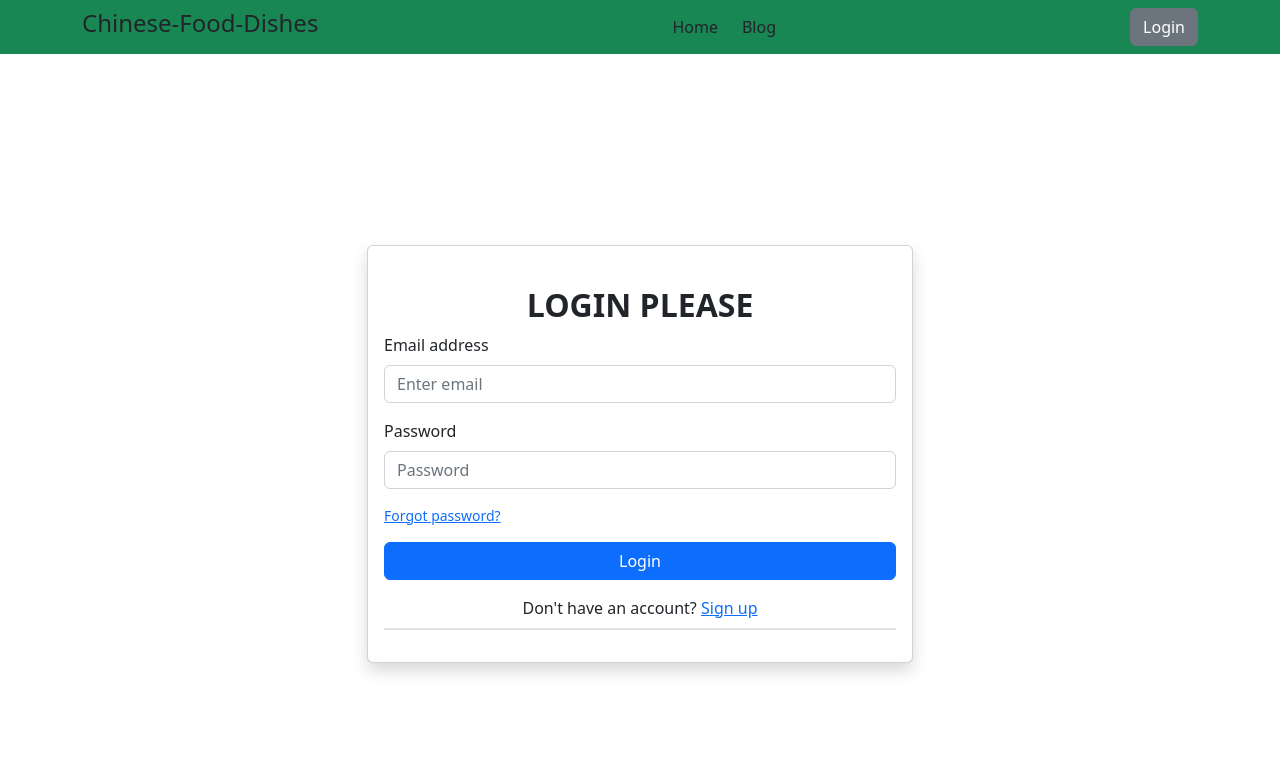
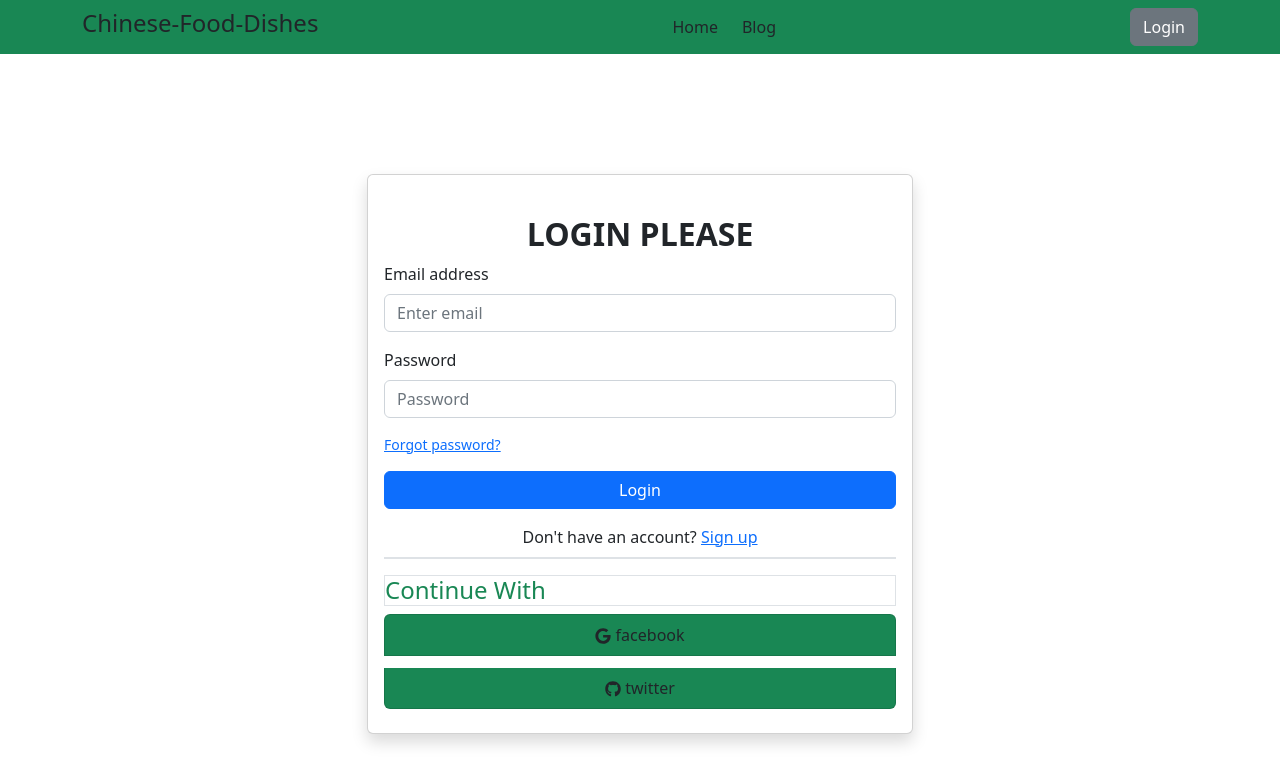
Before and after one commit to sakib21103090/Chinese-Food-Dishes-Client, a React (Vite) app: page /login in a window 1280 px wide. Shown: the top 784 px of the page. Built offline with nearby package versions, Linux system fonts and the light colour scheme; no server answers.

Commit message:
add chefData

```diff
--- a/src/Components/ChefInfo/ChefInfo.jsx
+++ b/src/Components/ChefInfo/ChefInfo.jsx
@@ -1,6 +1,7 @@
 import React from 'react';
 import { useLoaderData, } from 'react-router-dom';
 import Recipes from '../Recipe/Recipes';
+import { Card, Container } from 'react-bootstrap';
 
 const ChefInfo = () => {
   const  ChefInfo=useLoaderData();
@@ -8,10 +9,12 @@ const ChefInfo = () => {
   console.log(ChefInfo);
   const {id,name,picture,experience,recipes,recipesName}=ChefInfo;
   return (
-      <div className='card'>
 
-
-        <p>{name}</p>
+    <Container >
+    <Card style={{ width: '30rem' }}>
+<Card.Img className='img-fluid h-50'  variant="top" src={picture} />
+<Card.Body className='bg-light'>
+<Card.Title className='text-warning fw-bold '>{name}</Card.Title>
          {
                 recipesName.map(Info=><Recipes
                 Info={Info}
@@ -20,7 +23,9 @@ const ChefInfo = () => {
 
                 )
              }
-      </div>
+     </Card.Body>
+    </Card>
+ </Container>
     );
 };
 
--- a/src/Components/Login/Login.jsx
+++ b/src/Components/Login/Login.jsx
@@ -1,13 +1,16 @@
 import React, { useContext, useState } from 'react';
-import { Col, Button, Row, Container, Card, Form } from "react-bootstrap";
+import { Col, Button, Row, Container, Card, Form, ListGroup } from "react-bootstrap";
 import { Link, useLocation, useNavigate } from 'react-router-dom';
 import { AuthContext } from '../../Providers/AuthProviders';
+import {  FaGithub, FaGoogle } from 'react-icons/fa';
+
 
 const Login = () => {
   const [error ,setError]=useState('');
   const{SignIn}=useContext(AuthContext);
   const navigate=useNavigate();
   const location=useLocation();
+
 
   const from =location.state?.from?.pathname || '/';
 
@@ -36,6 +39,16 @@ const Login = () => {
       });
 
   }
+  // const handelGoogleLogin=()=>{
+  //   signInWithPopup(auth,provider)
+  //   .then(result=>{
+  //     const user=result.user;
+
+  //   })
+  //   .catch(error=>{
+  //     setError('wrong input');
+  //   })
+  // }
     return (
         <div>
         <Container>
@@ -86,10 +99,18 @@ const Login = () => {
                       <p className='text-info text-center	 border fw-bold mt-2'> <small>{error}</small></p>
                     </div>
                   </div>
+                  <div>
+                    <h4 className='border text-success '>Continue With </h4>
+                <ListGroup className='gap-1'>
+                    <ListGroup.Item className='mb-2 text-dark bg-success text-center'> <FaGoogle></FaGoogle> facebook</ListGroup.Item>
+                    <ListGroup.Item className='mb-2 text-dark bg-success text-center'> <FaGithub></FaGithub> twitter </ListGroup.Item>
+                </ListGroup>
+                 </div>
                 </Card.Body>
               </Card>
             </Col>
           </Row>
+
         </Container>
       </div>
     );
--- a/src/Components/Route/PrivateRoute.jsx
+++ b/src/Components/Route/PrivateRoute.jsx
@@ -8,7 +8,7 @@ const PrivateRoute = ({children}) => {
     const location = useLocation();
 
     if(loading){
-        return  <Spinner animation="border" variant="success " />
+        return  <Spinner animation="border" variant="success" />
     }
 
 
--- a/src/Providers/AuthProviders.jsx
+++ b/src/Providers/AuthProviders.jsx
@@ -1,6 +1,6 @@
 import React, { createContext, useEffect, useState } from 'react';
 import app from '../../src/Shared/firebase/firebase.config';
-import {createUserWithEmailAndPassword, getAuth, onAuthStateChanged, signInWithEmailAndPassword, signOut} from "firebase/auth";
+import { createUserWithEmailAndPassword, getAuth, onAuthStateChanged, signInWithEmailAndPassword, signOut} from "firebase/auth";
 
 export const AuthContext= createContext(null);
 
@@ -25,6 +25,7 @@ const logOut=()=>{
     setLoading(true);
     return signOut(auth);
 }
+
 
 useEffect(()=>{
     const unSubscribe=onAuthStateChanged(auth,currentUser=>{
```
